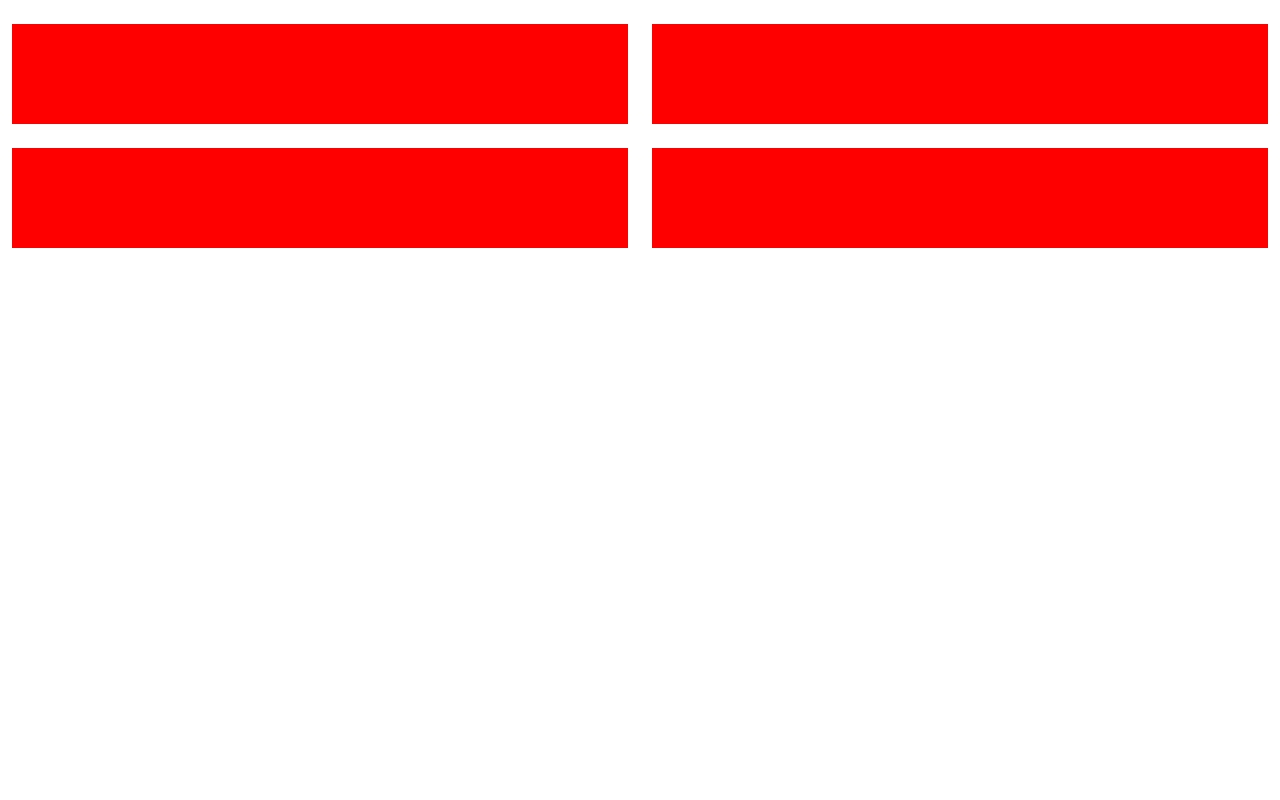
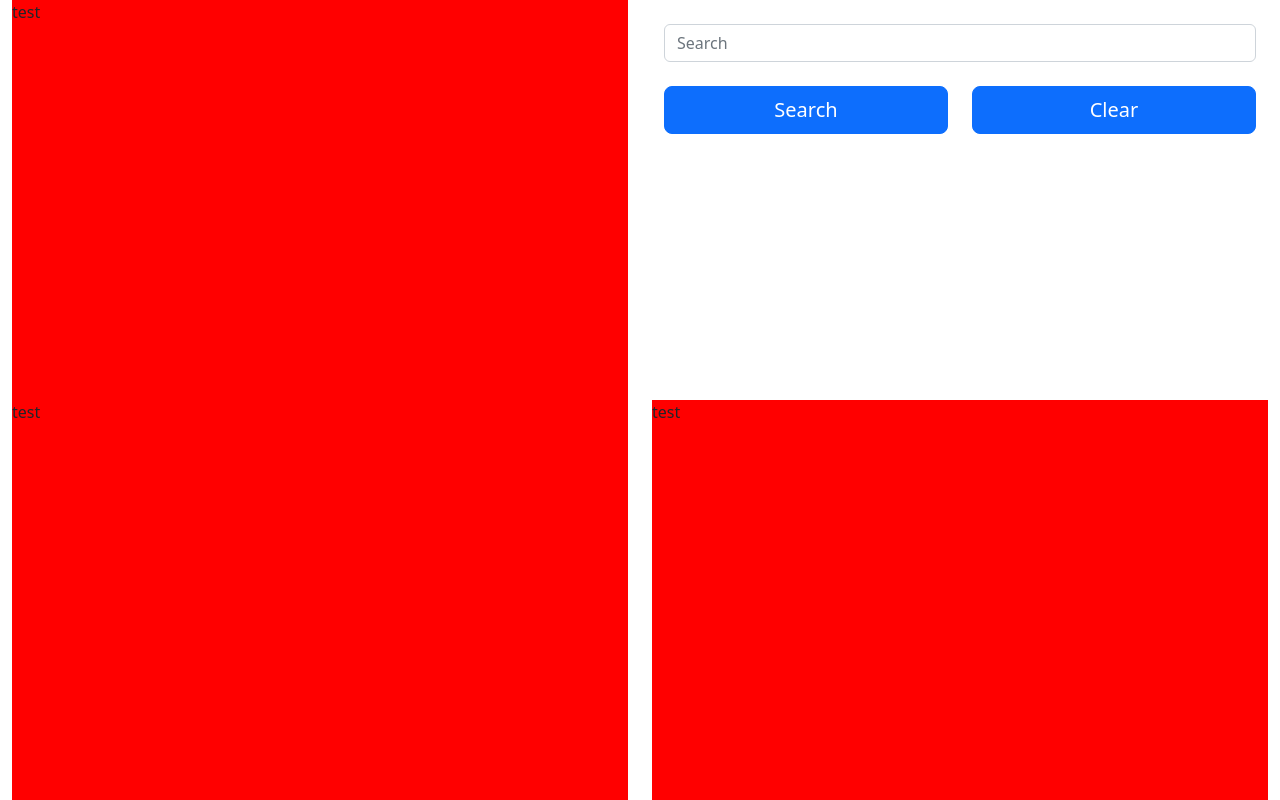
Before and after one commit to drop-middle-leaves/eposjs-client, a Vue app: page / in a window 1280 px wide. Built offline with nearby package versions, Linux system fonts and the light colour scheme.

Commit message:
crying over css

```diff
--- a/src/App.vue
+++ b/src/App.vue
@@ -1,25 +1,31 @@
 <script setup>
-
+import searchTotal from './components/searchTotal.vue'
 </script>
 
 <template>
   <body>
   <div id="app">
-    <div class="container-fluid" style="height: 100%;">
-      <div class="row h-50 mt-4">
+    <div class="container-fluid vh-100">
+      <div class="row h-50">
         <div class="col-6">
-          <div class="box w-100"></div>
+          <div class="box w-100">
+            <p>test</p>
+          </div>
+        </div>
+        <div class="col-6" >
+          <searchTotal/>
+        </div>
+      </div>
+      <div class="row h-50">
+        <div class=" col-6">
+          <div class="box w-100">
+            <p>test</p>
+          </div>
         </div>
         <div class="col-6">
-          <div class="box w-100"></div>
-        </div>
-      </div>
-      <div class="row mt-4 h-50">
-        <div class="col-6">
-          <div class="box w-100"></div>
-        </div>
-        <div class="col-6">
-          <div class="box w-100"></div>
+          <div class="box w-100">
+            <p>test</p>
+          </div>
         </div>
       </div>
     </div>
@@ -29,8 +35,8 @@
 
 <style scoped>
 .box {
-  width: 100px;
-  height: 100px;
   background-color: red;
+  width: 100%;
+  height: 100%;
 }
 </style>
--- /dev/null
+++ b/src/components/searchTotal.vue
@@ -0,0 +1,25 @@
+<template>
+<div class="container-fluid">
+  <div class="row mt-4">
+    <div class="col-12">
+      <input type="text" class="form-control" placeholder="Search" />
+    </div>
+  </div>
+  <div class="row mt-4">
+    <div class="col-6">
+      <button type="button" class="btn btn-primary btn-lg w-100">Search</button>
+    </div>
+    <div class="col-6">
+      <button type="button" class="btn btn-primary btn-lg w-100">Clear</button>
+    </div>
+  </div>
+</div>
+</template>
+
+<script setup>
+
+</script>
+
+<style scoped>
+
+</style>
```
Also changed, not shown: src/main.js (line endings or trailing spaces), 1 other file (tests, documents, lock files or other folders).
